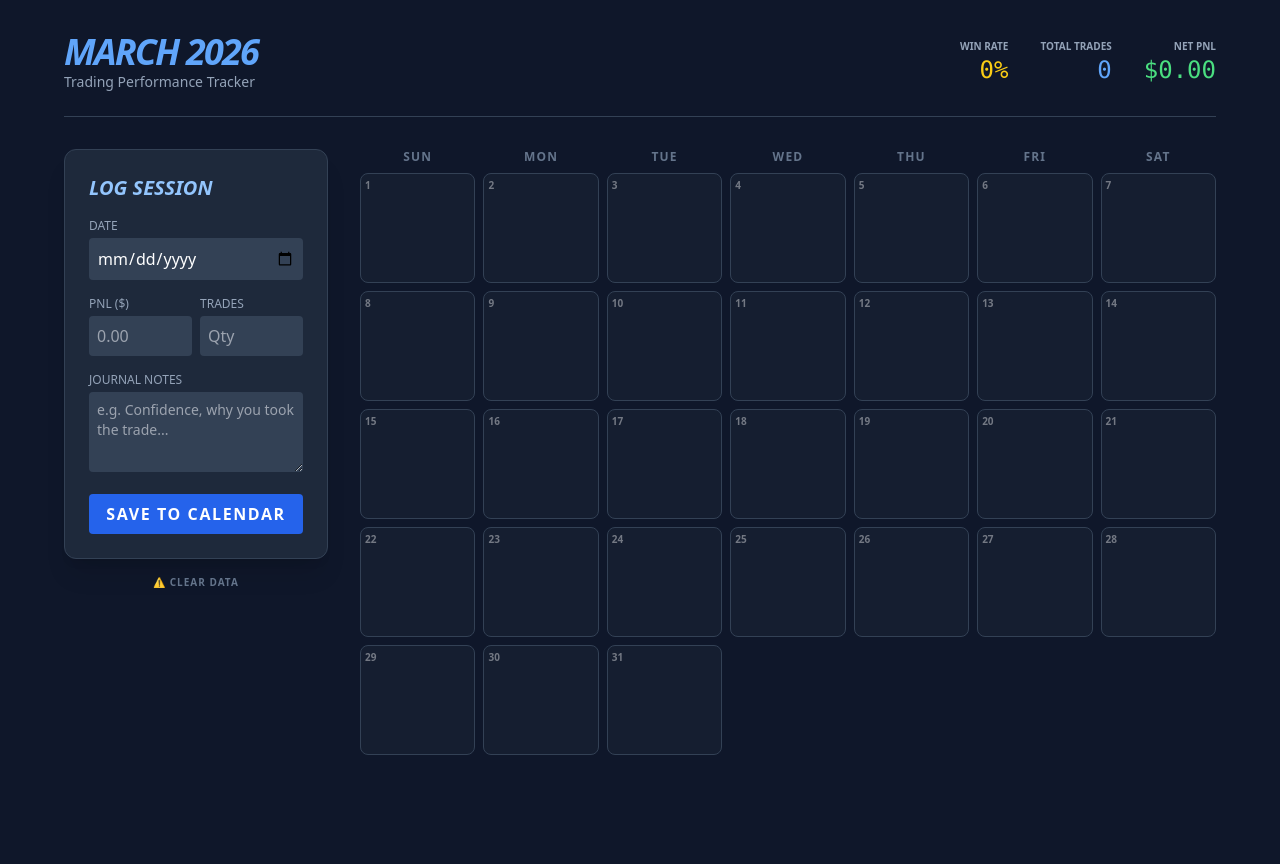
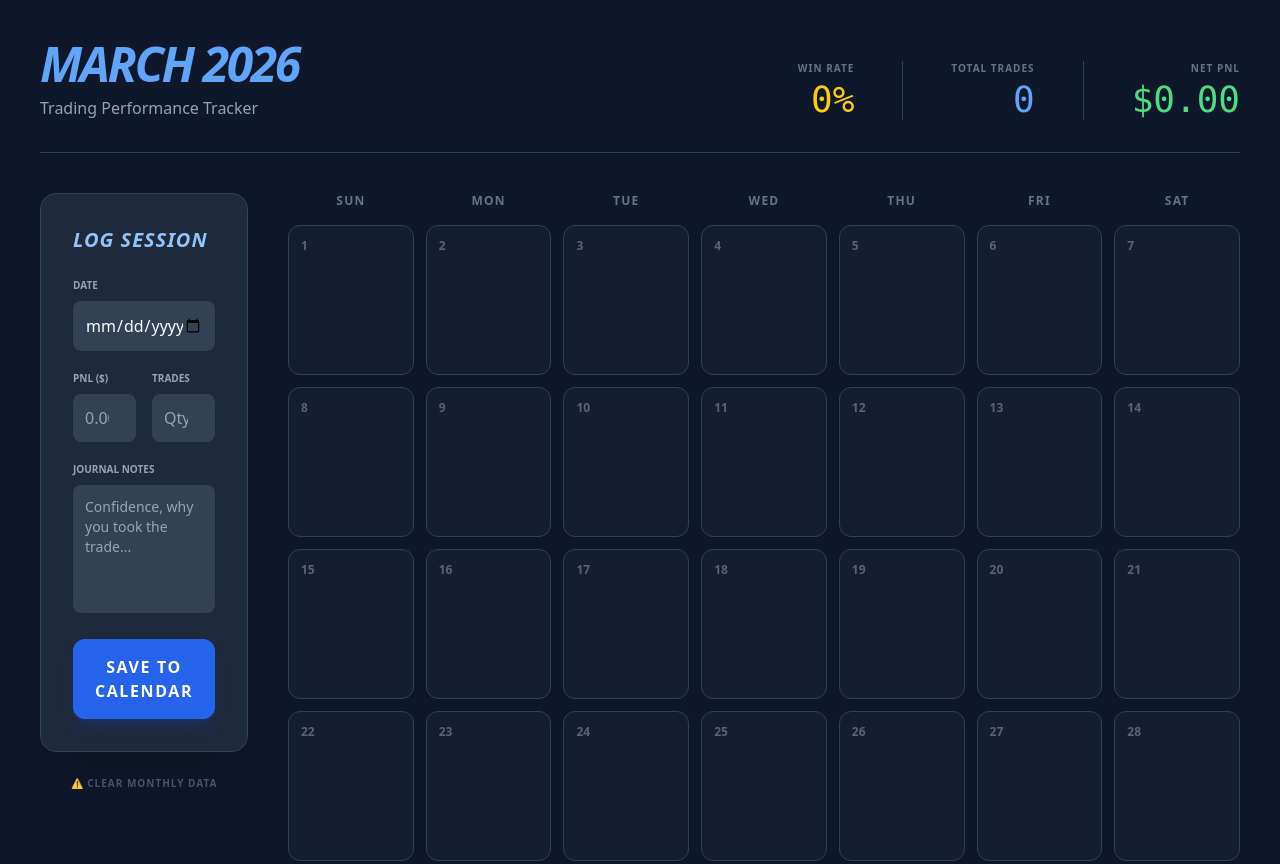
Before and after one commit to footballjman13-tech/TradingView-Journal, a plain HTML site: page index.html in a window 1280 px wide. Shown: the top 864 px of the page. Before the commit the page ends 800 px from the top, so only its background shows below. Drawn offline with nearby package versions, Linux system fonts and the light colour scheme.

Commit message:
v3 index.html

```diff
--- a/index.html
+++ b/index.html
@@ -6,78 +6,98 @@
     <title>Trading Journal</title>
     <script src="https://cdn.tailwindcss.com"></script>
     <style>
-        /* Essential for pop-ups: relative lets notes attach to the box, visible lets them pop out */
-        .day-card { min-height: 110px; transition: transform 0.2s; border: 1px solid #334155; position: relative; overflow: visible !important; }
-        .bg-profit { background-color: #22c55e !important; color: white; }
-        .bg-loss { background-color: #ef4444 !important; color: white; }
-        .bg-breakeven { background-color: #eab308 !important; color: white; }
+        /* Responsive height: shorter on mobile (110px), taller on PC (150px) */
+        .day-card {
+            min-height: 110px;
+            transition: all 0.2s;
+            border: 1px solid #334155;
+            position: relative;
+            overflow: visible !important;
+        }
+        @media (min-width: 1024px) {
+            .day-card { min-height: 150px; }
+        }
+
+        .bg-profit { background-color: #22c55e !important; color: white; border-color: #4ade80; }
+        .bg-loss { background-color: #ef4444 !important; color: white; border-color: #f87171; }
+        .bg-breakeven { background-color: #eab308 !important; color: white; border-color: #facc15; }
 
         /* Pop-up Styling */
         .details-pop {
             display: none; position: absolute; z-index: 100; bottom: 105%; left: 50%;
-            transform: translateX(-50%); width: 180px; padding: 10px;
+            transform: translateX(-50%); width: 220px; padding: 12px;
             background: #0f172a; border: 2px solid #3b82f6; border-radius: 8px;
-            font-size: 11px; color: white; text-align: center; pointer-events: none;
-            box-shadow: 0 10px 20px rgba(0,0,0,0.5);
+            font-size: 12px; color: white; text-align: center; pointer-events: none;
+            box-shadow: 0 10px 25px rgba(0,0,0,0.6);
         }
         .day-card:hover .details-pop, .day-card:active .details-pop { display: block; }
     </style>
 </head>
-<body class="bg-slate-900 text-white font-sans p-4 md:p-8">
+<body class="bg-slate-900 text-white font-sans p-4 md:p-10">
 
-    <div class="max-w-6xl mx-auto">
-        <header class="flex flex-col md:flex-row justify-between items-center mb-8 border-b border-slate-700 pb-6">
-            <div class="mb-4 md:mb-0">
-                <h1 id="monthTitle" class="text-4xl font-black text-blue-400 uppercase tracking-tighter italic">MONTH</h1>
-                <p class="text-slate-400 text-sm">Trading Performance Tracker</p>
+    <div class="max-w-screen-2xl mx-auto">
+        <header class="flex flex-col md:flex-row justify-between items-end mb-10 border-b border-slate-700 pb-8">
+            <div class="mb-6 md:mb-0">
+                <h1 id="monthTitle" class="text-5xl font-black text-blue-400 uppercase tracking-tighter italic">MONTH</h1>
+                <p class="text-slate-400 text-base mt-2">Trading Performance Tracker</p>
             </div>
-            <div class="flex gap-4 md:gap-8 text-right">
-                <div><p class="text-[10px] text-slate-400 uppercase font-bold">Win Rate</p><p id="winRate" class="text-2xl font-mono text-yellow-400">0%</p></div>
-                <div><p class="text-[10px] text-slate-400 uppercase font-bold">Total Trades</p><p id="totalTrades" class="text-2xl font-mono text-blue-400">0</p></div>
-                <div><p class="text-[10px] text-slate-400 uppercase font-bold">Net PNL</p><p id="totalPNL" class="text-2xl font-mono text-green-400">$0.00</p></div>
+            <div class="flex gap-6 md:gap-12 text-right">
+                <div class="border-r border-slate-700 pr-6 md:pr-12">
+                    <p class="text-[10px] text-slate-500 uppercase font-bold tracking-widest mb-1">Win Rate</p>
+                    <p id="winRate" class="text-4xl font-mono text-yellow-400">0%</p>
+                </div>
+                <div class="border-r border-slate-700 pr-6 md:pr-12">
+                    <p class="text-[10px] text-slate-500 uppercase font-bold tracking-widest mb-1">Total Trades</p>
+                    <p id="totalTrades" class="text-4xl font-mono text-blue-400">0</p>
+                </div>
+                <div>
+                    <p class="text-[10px] text-slate-500 uppercase font-bold tracking-widest mb-1">Net PNL</p>
+                    <p id="totalPNL" class="text-4xl font-mono text-green-400">$0.00</p>
+                </div>
             </div>
         </header>
 
-        <div class="grid grid-cols-1 lg:grid-cols-4 gap-8">
-            <div class="flex flex-col gap-4">
-                <div class="bg-slate-800 p-6 rounded-xl shadow-xl border border-slate-700">
-                    <h2 class="text-xl font-semibold mb-4 text-blue-300 uppercase italic">Log Session</h2>
-                    <form id="tradeForm" class="space-y-4">
+        <div class="grid grid-cols-1 xl:grid-cols-5 gap-10">
+
+            <div class="xl:col-span-1 space-y-6">
+                <div class="bg-slate-800 p-8 rounded-2xl shadow-2xl border border-slate-700">
+                    <h2 class="text-xl font-bold mb-6 text-blue-300 uppercase italic tracking-wider">Log Session</h2>
+                    <form id="tradeForm" class="space-y-5">
                         <div>
-                            <label class="block text-xs mb-1 text-slate-400 uppercase">Date</label>
-                            <input type="date" id="dateInput" required class="w-full bg-slate-700 border-none rounded p-2 focus:ring-2 focus:ring-blue-500">
+                            <label class="block text-[10px] mb-2 text-slate-400 uppercase font-bold">Date</label>
+                            <input type="date" id="dateInput" required class="w-full bg-slate-700 border-none rounded-lg p-3 focus:ring-2 focus:ring-blue-500 text-white">
                         </div>
-                        <div class="grid grid-cols-2 gap-2">
+                        <div class="grid grid-cols-2 gap-4">
                             <div>
-                                <label class="block text-xs mb-1 text-slate-400 uppercase">PNL ($)</label>
-                                <input type="number" id="pnlInput" placeholder="0.00" step="0.01" required class="w-full bg-slate-700 border-none rounded p-2">
+                                <label class="block text-[10px] mb-2 text-slate-400 uppercase font-bold">PNL ($)</label>
+                                <input type="number" id="pnlInput" placeholder="0.00" step="0.01" required class="w-full bg-slate-700 border-none rounded-lg p-3 text-white">
                             </div>
                             <div>
-                                <label class="block text-xs mb-1 text-slate-400 uppercase">Trades</label>
-                                <input type="number" id="tradesInput" placeholder="Qty" required class="w-full bg-slate-700 border-none rounded p-2">
+                                <label class="block text-[10px] mb-2 text-slate-400 uppercase font-bold">Trades</label>
+                                <input type="number" id="tradesInput" placeholder="Qty" required class="w-full bg-slate-700 border-none rounded-lg p-3 text-white">
                             </div>
                         </div>
                         <div>
-                            <label class="block text-xs mb-1 text-slate-400 uppercase">Journal Notes</label>
-                            <textarea id="noteInput" placeholder="e.g. Confidence, why you took the trade..." class="w-full bg-slate-700 border-none rounded p-2 text-sm h-20"></textarea>
+                            <label class="block text-[10px] mb-2 text-slate-400 uppercase font-bold">Journal Notes</label>
+                            <textarea id="noteInput" placeholder="Confidence, why you took the trade..." class="w-full bg-slate-700 border-none rounded-lg p-3 text-sm h-32 text-white resize-none"></textarea>
                         </div>
-                        <button type="submit" class="w-full bg-blue-600 hover:bg-blue-500 text-white font-bold py-2 rounded transition uppercase tracking-widest">Save To Calendar</button>
+                        <button type="submit" class="w-full bg-blue-600 hover:bg-blue-500 text-white font-black py-4 rounded-xl transition-all uppercase tracking-widest shadow-lg shadow-blue-900/40">Save To Calendar</button>
                     </form>
                 </div>
-                <button onclick="resetData()" class="text-[10px] text-slate-500 hover:text-red-400 transition-colors uppercase font-bold tracking-widest text-center">⚠️ Clear Data</button>
+                <button onclick="resetData()" class="w-full text-[10px] text-slate-600 hover:text-red-400 transition-colors uppercase font-black tracking-widest text-center">⚠️ Clear Monthly Data</button>
             </div>
 
-            <div class="lg:col-span-3">
-                <div class="grid grid-cols-7 gap-2 mb-2 text-center text-slate-500 font-bold text-xs uppercase tracking-widest">
+            <div class="xl:col-span-4">
+                <div class="grid grid-cols-7 gap-3 mb-4 text-center text-slate-500 font-black text-xs uppercase tracking-widest">
                     <div>Sun</div><div>Mon</div><div>Tue</div><div>Wed</div><div>Thu</div><div>Fri</div><div>Sat</div>
                 </div>
-                <div id="calendarGrid" class="grid grid-cols-7 gap-2"></div>
+                <div id="calendarGrid" class="grid grid-cols-7 gap-3">
+                    </div>
             </div>
         </div>
     </div>
 
     <script>
-        // Using 'tradingDataV3' to keep it consistent with your stable version
         let tradeData = JSON.parse(localStorage.getItem('tradingDataV3')) || {};
 
         function renderCalendar() {
@@ -96,12 +116,10 @@
 
             let monthlyTotal = 0, totalTradesCount = 0, winningDays = 0, loggedDays = 0;
 
-            // Empty days
             for (let i = 0; i < firstDayIndex; i++) {
-                grid.innerHTML += `<div class="bg-slate-800/20 rounded-lg p-2 border border-transparent"></div>`;
+                grid.innerHTML += `<div class="bg-slate-800/10 rounded-xl p-2 border border-transparent"></div>`;
             }
 
-            // Actual days
             for (let day = 1; day <= daysInMonth; day++) {
                 const dateKey = `${year}-${String(month + 1).padStart(2, '0')}-${String(day).padStart(2, '0')}`;
                 const data = tradeData[dateKey];
@@ -117,19 +135,20 @@
                     else bgColor = 'bg-breakeven';
 
                     content = `
-                        <div class="text-sm font-bold font-mono mt-1">${pnl >= 0 ? '+' : ''}${pnl}</div>
-                        <div class="text-[9px] opacity-90 leading-tight italic truncate w-full text-center px-1">${data.note || ''}</div>
-                        <div class="mt-auto text-[10px] font-black opacity-60">${data.trades} TRADES</div>
+                        <div class="text-lg md:text-xl font-black font-mono mt-2">${pnl >= 0 ? '+' : ''}${pnl}</div>
+                        <div class="text-[10px] md:text-xs opacity-90 mt-1 leading-tight italic truncate w-full text-center px-2">${data.note || ''}</div>
+                        <div class="mt-auto mb-1 text-[10px] font-black opacity-60">${data.trades} TRADES</div>
                         <div class="details-pop">
-                            <p class="text-blue-400 font-bold border-b border-slate-700 mb-1 pb-1">Day ${day}</p>
-                            <p class="italic">"${data.note || 'No notes'}"</p>
+                            <p class="text-blue-400 font-black border-b border-slate-700 mb-2 pb-1 uppercase tracking-tighter">Day ${day}</p>
+                            <p class="italic text-slate-200">"${data.note || 'No notes for this session'}"</p>
+                            <p class="mt-2 text-[10px] text-slate-400 uppercase">${data.trades} Trades Taken</p>
                         </div>
                     `;
                 }
 
                 grid.innerHTML += `
-                    <div class="day-card ${bgColor} p-1 rounded-lg flex flex-col items-center" tabindex="0">
-                        <span class="text-[10px] self-start opacity-40 font-bold">${day}</span>
+                    <div class="day-card ${bgColor} p-3 rounded-xl flex flex-col items-center shadow-sm" tabindex="0">
+                        <span class="text-xs self-start opacity-30 font-black">${day}</span>
                         ${content}
                     </div>
                 `;
@@ -137,7 +156,7 @@
 
             const winRateCalc = loggedDays > 0 ? ((winningDays / loggedDays) * 100).toFixed(1) : 0;
             document.getElementById('totalPNL').innerText = `$${monthlyTotal.toFixed(2)}`;
-            document.getElementById('totalPNL').className = `text-2xl font-mono ${monthlyTotal >= 0 ? 'text-green-400' : 'text-red-400'}`;
+            document.getElementById('totalPNL').className = `text-4xl font-mono ${monthlyTotal >= 0 ? 'text-green-400' : 'text-red-400'}`;
             document.getElementById('totalTrades').innerText = totalTradesCount;
             document.getElementById('winRate').innerText = `${winRateCalc}%`;
         }
```
